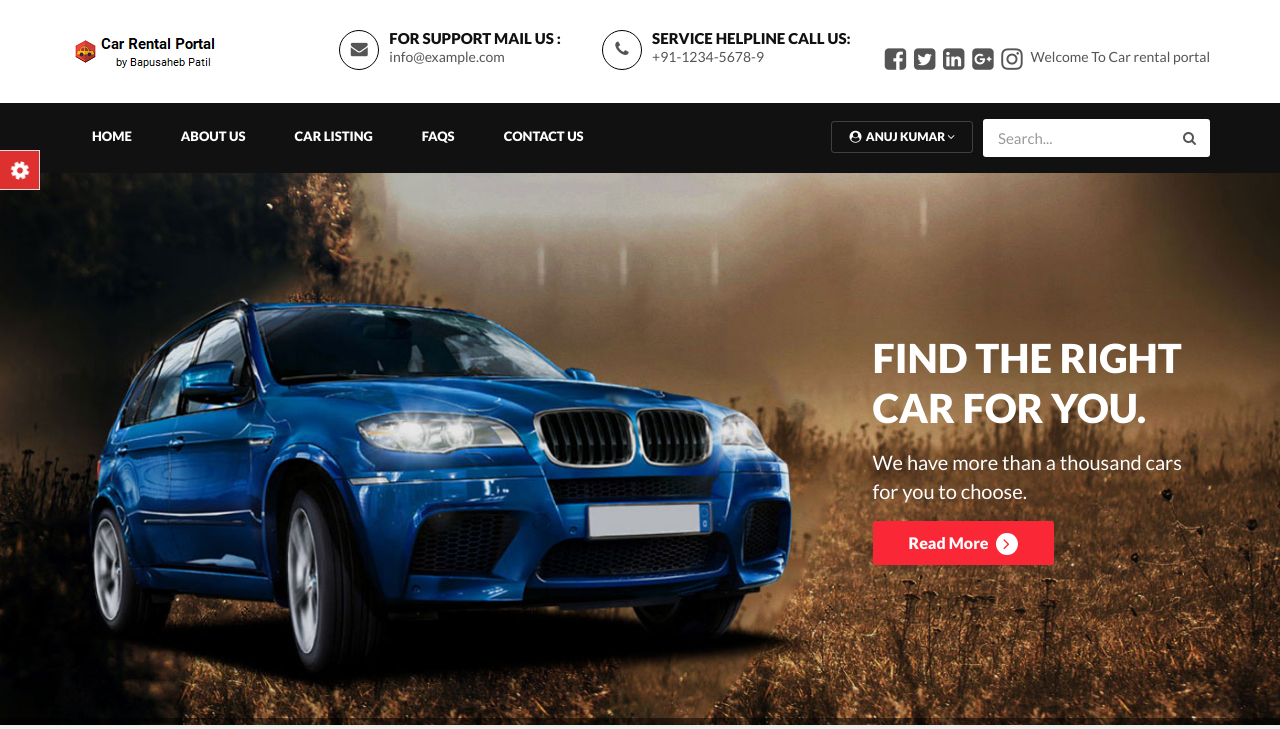
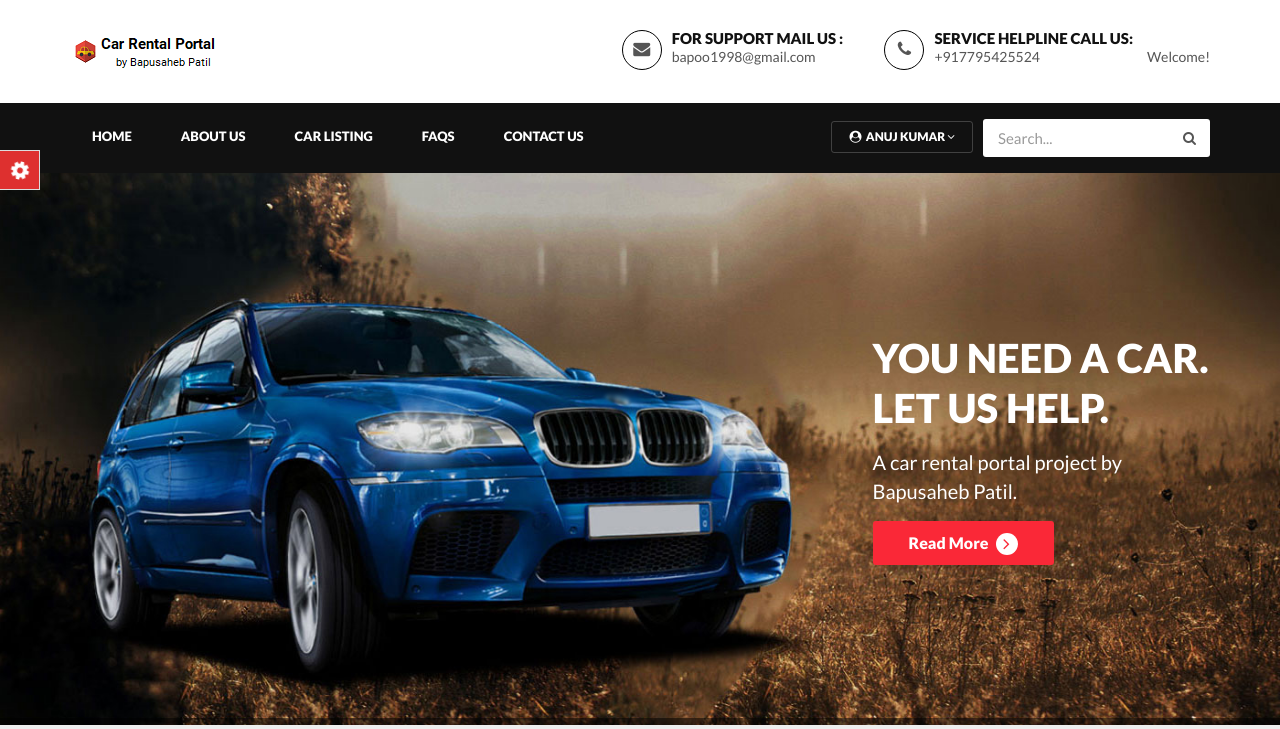
Before and after one commit to bapspatil/CarRentalPortal, a PHP site: page / in a window 1280 px wide. Shown: the top 729 px of the page. Run offline with PHP 8.4, Linux system fonts and the light colour scheme; a user stored in the database is signed in; data comes from the database, SQL or seed files in the repository.

Commit message:
Added header with email, phone | Added 6 drop-down options in User favicon

```diff
--- a/carrental/includes/header.php
+++ b/carrental/includes/header.php
@@ -11,20 +11,11 @@
             <div class="header_widgets">
               <div class="circle_icon"> <i class="fa fa-envelope" aria-hidden="true"></i> </div>
               <p class="uppercase_text">For Support Mail us : </p>
-              <a href="mailto:info@example.com">info@example.com</a> </div>
+              <a href="mailto:bapoo1998@gmail.com">bapoo1998@gmail.com</a> </div>
             <div class="header_widgets">
               <div class="circle_icon"> <i class="fa fa-phone" aria-hidden="true"></i> </div>
               <p class="uppercase_text">Service Helpline Call Us: </p>
-              <a href="tel:61-1234-5678-09">+91-1234-5678-9</a> </div>
-            <div class="social-follow">
-              <ul>
-                <li><a href="#"><i class="fa fa-facebook-square" aria-hidden="true"></i></a></li>
-                <li><a href="#"><i class="fa fa-twitter-square" aria-hidden="true"></i></a></li>
-                <li><a href="#"><i class="fa fa-linkedin-square" aria-hidden="true"></i></a></li>
-                <li><a href="#"><i class="fa fa-google-plus-square" aria-hidden="true"></i></a></li>
-                <li><a href="#"><i class="fa fa-instagram" aria-hidden="true"></i></a></li>
-              </ul>
-            </div>
+              <a href="tel:61-1234-5678-09">+917795425524</a> </div>
    <?php   if(strlen($_SESSION['login'])==0)
 	{
 ?>
@@ -32,7 +23,7 @@
 <?php }
 else{
 
-echo "Welcome To Car rental portal";
+echo "Welcome!";
  } ?>
           </div>
         </div>
@@ -65,16 +56,16 @@ foreach($results as $result)
 	 echo htmlentities($result->FullName); }}?><i class="fa fa-angle-down" aria-hidden="true"></i></a>
               <ul class="dropdown-menu">
            <?php if($_SESSION['login']){?>
-            <li><a href="profile.php">Profile Settings</a></li>
+            <li><a href="post-testimonial.php">Write A Review</a></li>
+          <li><a href="my-testimonials.php">My Reviews</a></li>
               <li><a href="update-password.php">Update Password</a></li>
-            <li><a href="my-booking.php">My Booking</a></li>
-            <li><a href="post-testimonial.php">Post a Testimonial</a></li>
-          <li><a href="my-testimonials.php">My Testimonial</a></li>
+            <li><a href="my-booking.php">My Bookings</a></li>
+          <li><a href="profile.php">Profile Settings</a></li>
             <li><a href="logout.php">Sign Out</a></li>
             <?php } else { ?>
             <li><a href="#loginform"  data-toggle="modal" data-dismiss="modal">Profile Settings</a></li>
               <li><a href="#loginform"  data-toggle="modal" data-dismiss="modal">Update Password</a></li>
-            <li><a href="#loginform"  data-toggle="modal" data-dismiss="modal">My Booking</a></li>
+            <li><a href="#loginform"  data-toggle="modal" data-dismiss="modal">My Bookings</a></li>
             <li><a href="#loginform"  data-toggle="modal" data-dismiss="modal">Post a Testimonial</a></li>
           <li><a href="#loginform"  data-toggle="modal" data-dismiss="modal">My Testimonial</a></li>
             <li><a href="#loginform"  data-toggle="modal" data-dismiss="modal">Sign Out</a></li>
--- a/carrental/index.php
+++ b/carrental/index.php
@@ -53,9 +53,9 @@ error_reporting(0);
       <div class="row">
         <div class="col-md-5 col-md-push-7">
           <div class="banner_content">
-            <h1>Find the right car for you.</h1>
-            <p>We have more than a thousand cars for you to choose. </p>
-            <a href="#" class="btn">Read More <span class="angle_arrow"><i class="fa fa-angle-right" aria-hidden="true"></i></span></a> </div>
+            <h1>You need a car. Let us help.</h1>
+            <p>A car rental portal project by Bapusaheb Patil.</p>
+            <a href="page.php?type=aboutus" class="btn">Read More <span class="angle_arrow"><i class="fa fa-angle-right" aria-hidden="true"></i></span></a> </div>
         </div>
       </div>
     </div>
```
Also changed, not shown: carrental/assets/images/favicon-icon/apple-touch-icon-144-precomposed - Copy.png (added), carrental/assets/images/favicon-icon/apple-touch-icon-57-precomposed - Copy.png (added), carrental/assets/images/favicon-icon/apple-touch-icon-72-precomposed - Copy.png (added), carrental/assets/images/favicon-icon/favicon - Copy.png (added).
